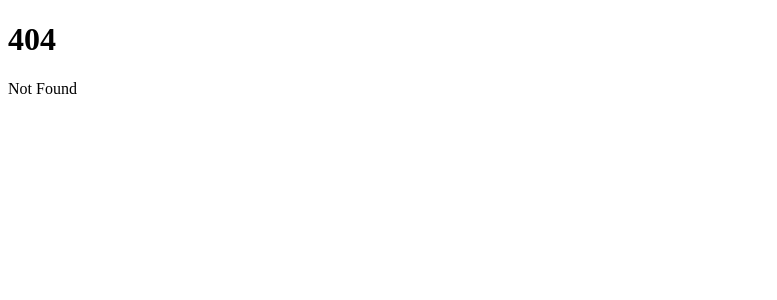
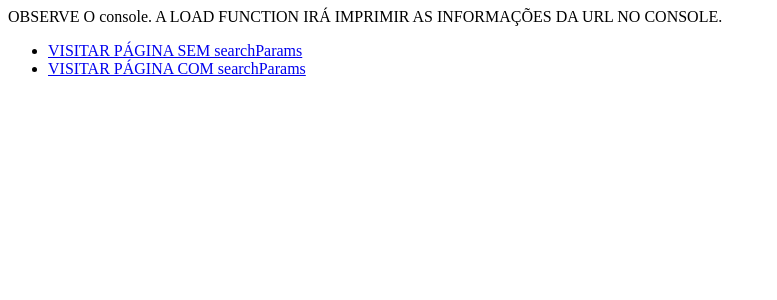
Before and after one commit to caioamorimcel/svelte5-examples, a SvelteKit app: page /sveltekit/searchParams in a window 1280 px wide. Before the commit this address had no page. Shown: the top 300 px of the page, without its empty margins (0-777 px from the left). Built offline with nearby package versions, Linux system fonts and the light colour scheme.

Commit message:
SEARCH PARAMS

```diff
--- a/src/routes/+page.svelte
+++ b/src/routes/+page.svelte
@@ -60,4 +60,7 @@
 	<li>
 		<a href="./sveltekit/layout">LAYOUT</a>
 	</li>
+	<li>
+		<a href="./sveltekit/searchParams">searchParams</a>
+	</li>
 </ul>
--- /dev/null
+++ b/src/routes/sveltekit/searchParams/+page.svelte
@@ -0,0 +1,12 @@
+OBSERVE O console. A LOAD FUNCTION IRÁ IMPRIMIR AS INFORMAÇÕES DA URL NO CONSOLE.
+
+<ul>
+	<li>
+		<a href="/sveltekit/searchParams">VISITAR PÁGINA SEM searchParams</a>
+	</li>
+	<li>
+		<a href="/sveltekit/searchParams?produto=bola&loja=centro&cidade=jf"
+			>VISITAR PÁGINA COM searchParams</a
+		>
+	</li>
+</ul>
--- /dev/null
+++ b/src/routes/sveltekit/searchParams/+page.ts
@@ -0,0 +1,11 @@
+import type { PageLoad } from './$types';
+
+export const load: PageLoad = async ({ url }) => {
+	const produto = url.searchParams.get('produto');
+	const loja = url.searchParams.get('loja');
+	const cidade = url.searchParams.get('cidade');
+	console.log(`O PRODUTO É ${produto}.`);
+	console.log(`A LOJA É ${loja}.`);
+	console.log(`A CIDADE É ${cidade}.`);
+	return {};
+};
```
